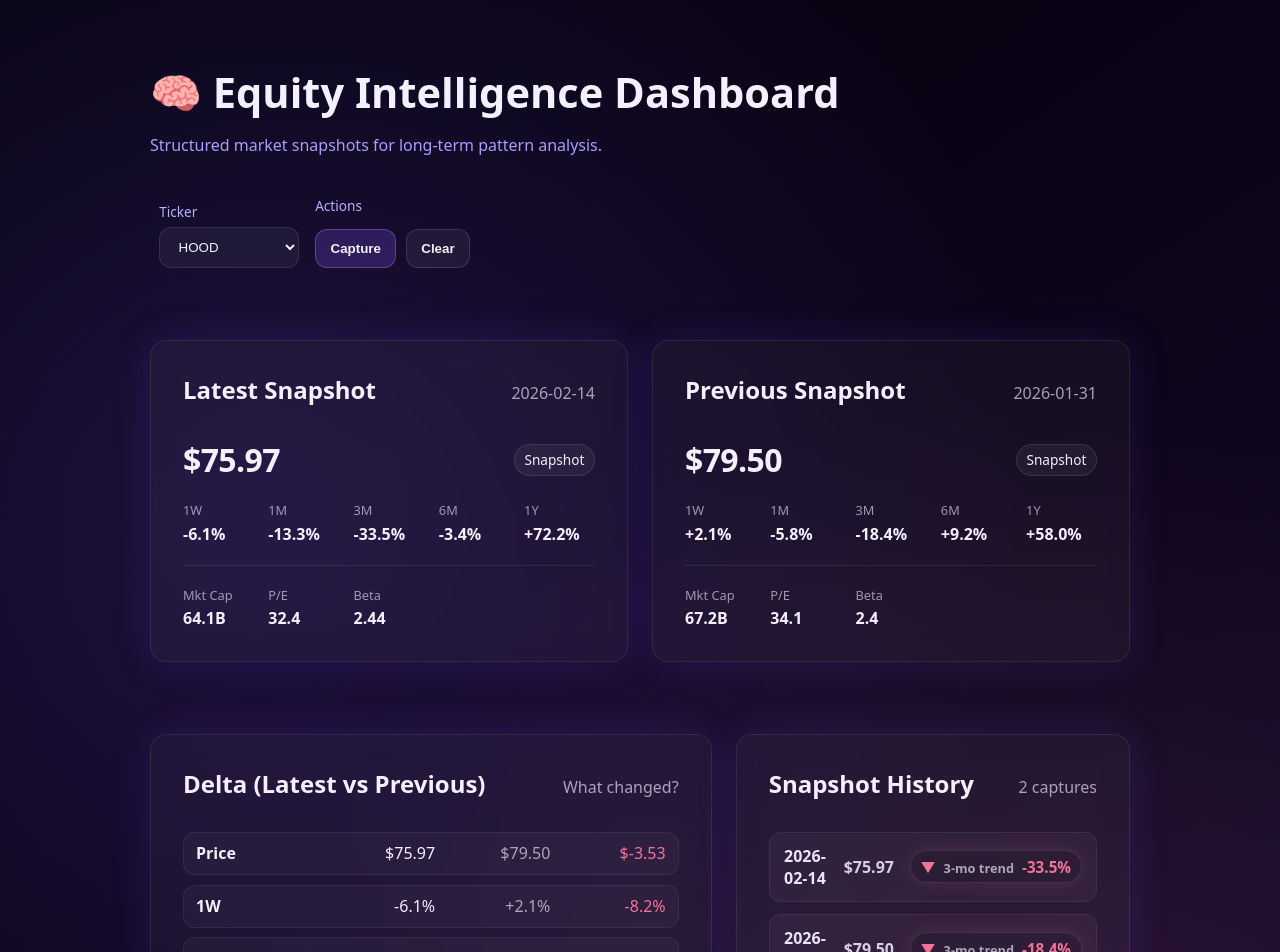
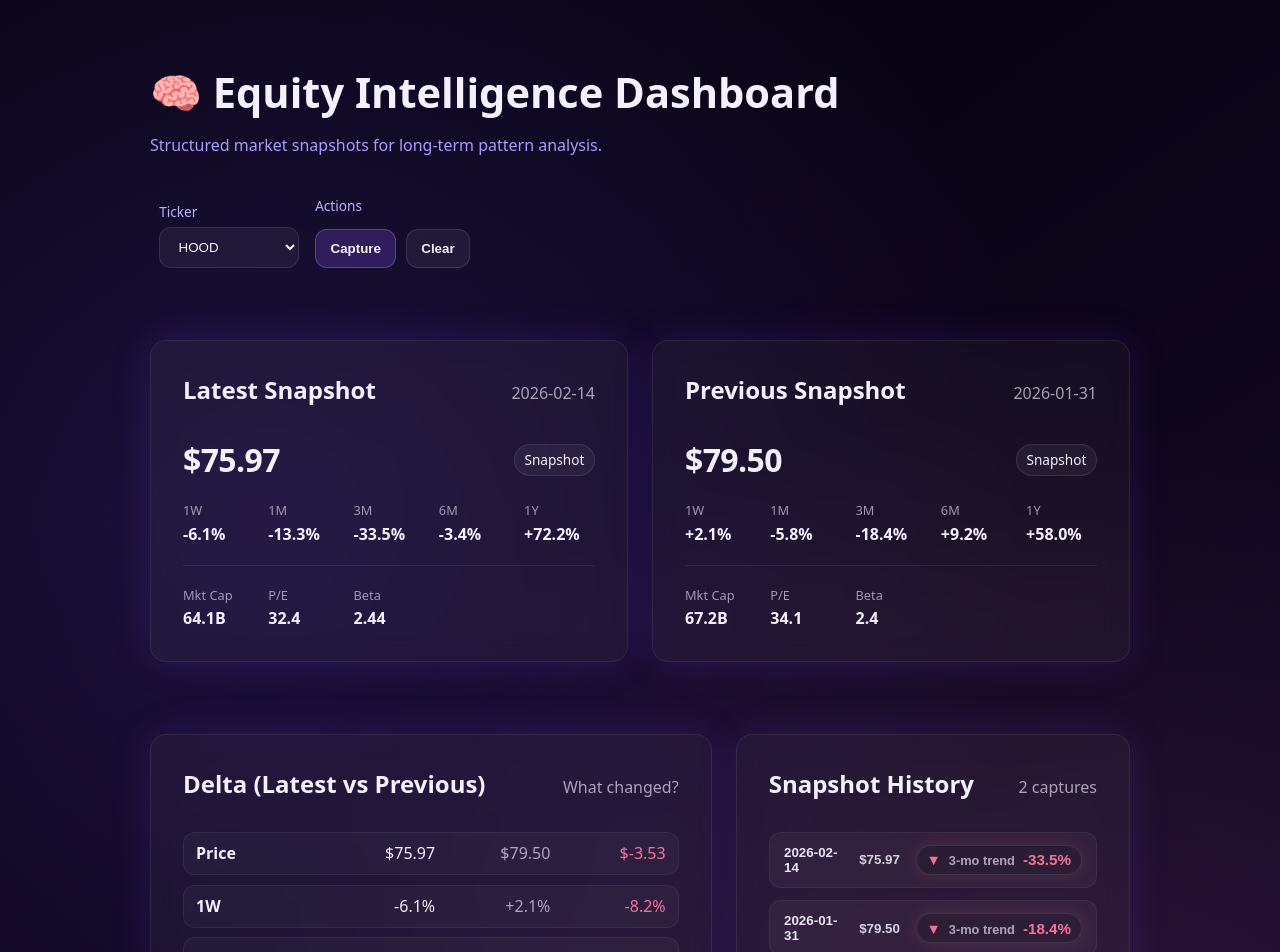
Before and after one commit to michelle-burton/equity-intelligence-dashboard, a React (Vite) app: page / in a window 1280 px wide. Shown: the top 952 px of the page. Built offline with nearby package versions, Linux system fonts and the light colour scheme.

Commit message:
add snapshot history clickable to app

```diff
--- a/src/App.jsx
+++ b/src/App.jsx
@@ -121,6 +121,7 @@ function App() {
     const [aiText, setAiText] = useState("");
     const [stored, setStored] = useState(() => loadStoredSnapshots());
     const [toast, setToast] = useState("");
+    const [baselineAsOf, setBaselineAsOf] = useState(null);
 
     // 1️⃣ base data (demo)
     const baseHistory = useMemo(() => SNAPSHOTS[ticker] ?? [], [ticker]);
@@ -141,7 +142,11 @@ function App() {
 
     // 4️⃣ NOW define latest & previous
     const latest = history[0];
-    const previous = history[1];
+    //const previous = history[1];
+    const previous = useMemo(() => {
+        if (!baselineAsOf) return history[1];
+        return history.find((s) => s.asOf === baselineAsOf) ?? history[1];
+        }, [baselineAsOf, history]);
 
     // 5️⃣ THEN define latestToShow
     //const latestToShow = liveLatest ?? latest; // if you have liveLatest, otherwise just use latest
@@ -164,6 +169,7 @@ function App() {
                     value={ticker}
                     onChange={(e) => {
                         setTicker(e.target.value);
+                        setBaselineAsOf(null);
                         setAiText("");
                     // setSelectedPrevious?.(null); // safe if you add clickable baseline later
                     }}
@@ -226,7 +232,14 @@ function App() {
           <SnapshotCard title="Previous Snapshot" snapshot={previous} />
 
           <DeltaCard latest={latest} previous={previous} />
-          <HistoryCard history={history} />
+          <HistoryCard
+            history={history}
+            selectedAsOf={baselineAsOf}
+            onSelect={(asOf) => {
+                setBaselineAsOf(asOf);
+                setAiText("");
+            }}
+            />
 
           {/* ✅ ADD THIS */}
           <AiSummaryCard
@@ -320,7 +333,7 @@ function DeltaCard({ latest, previous }) {
 }
 
 
-function HistoryCard({ history }) {
+function HistoryCard({ history, selectedAsOf, onSelect }) {
   return (
     <div className="card">
       <div className="cardTop">
@@ -330,14 +343,20 @@ function HistoryCard({ history }) {
 
       <div className="historyCompact">
         {(history ?? []).map((s) => {
-          const trend = s?.windows?.m3; // <-- use 3 month trend
+          const isSelected = s.asOf === selectedAsOf;
+          const trend = s?.windows?.m3;
           const trendDir = typeof trend === "number" ? (trend >= 0 ? "up" : "down") : "flat";
           const arrow = trendDir === "up" ? "▲" : trendDir === "down" ? "▼" : "•";
 
           return (
-            <div key={s.asOf} className="historyLine">
+            <button
+              key={s.asOf}
+              type="button"
+              className={`historyLine ${isSelected ? "selected" : ""}`}
+              onClick={() => onSelect?.(s.asOf)}
+              title="Use as comparison baseline"
+            >
               <div className="historyDate">{s.asOf}</div>
-
               <div className="historyPrice">${s.price.toFixed(2)}</div>
 
               <div className={`historyTrend ${trendDir}`}>
@@ -345,7 +364,7 @@ function HistoryCard({ history }) {
                 <span className="labelSmall">3-mo trend</span>
                 <span className="trendValue">{formatPct(trend)}</span>
               </div>
-            </div>
+            </button>
           );
         })}
       </div>
--- a/src/assets/styles.css
+++ b/src/assets/styles.css
@@ -316,6 +316,23 @@ html, body, #root {
   color: rgba(244, 240, 255, 0.8);
 }
 
+.historyLine {
+  width: 100%;
+  text-align: left;
+  cursor: pointer;
+}
+
+.historyLine:hover {
+  background: rgba(255,255,255,0.07);
+  border-color: rgba(255,255,255,0.10);
+}
+
+.historyLine.selected {
+  border-color: rgba(170, 140, 255, 0.45);
+  box-shadow: 0 0 0 3px rgba(170, 140, 255, 0.12);
+  background: rgba(170, 140, 255, 0.08);
+}
+
 
 
 .chip {
```
Lines whose indentation alone changed are shown as unchanged.
